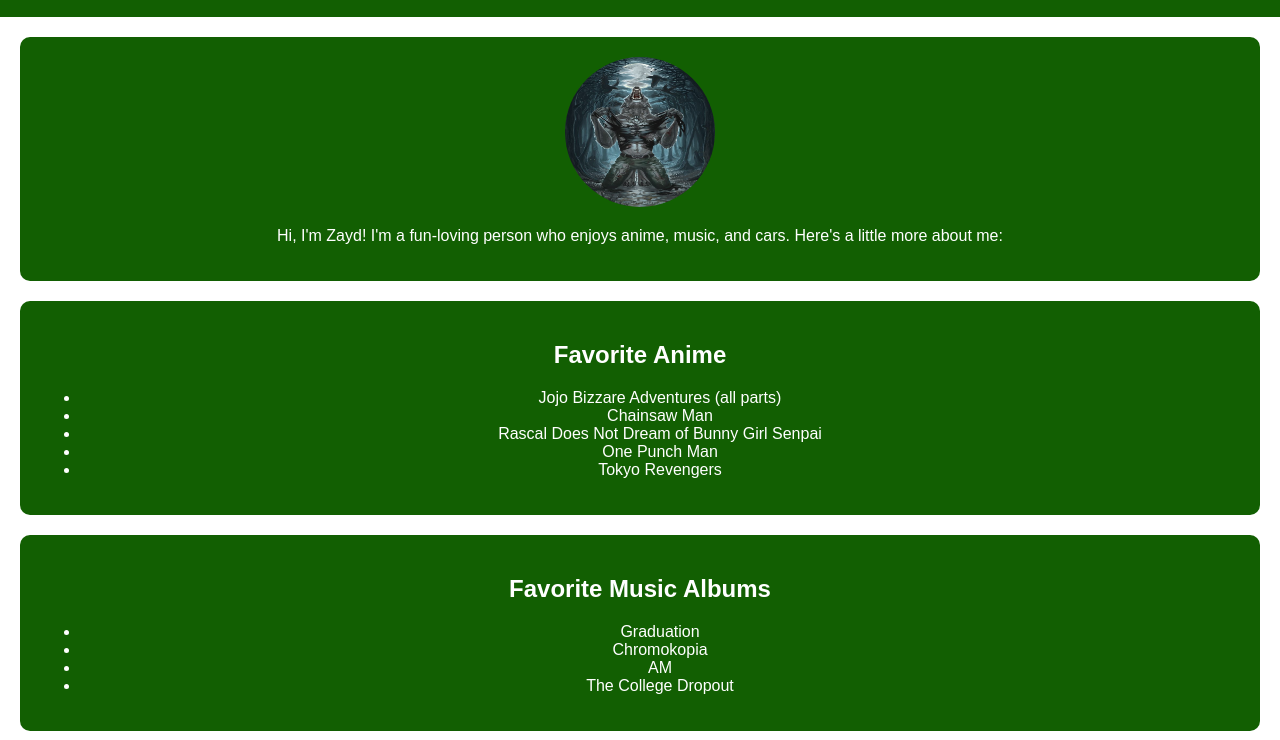
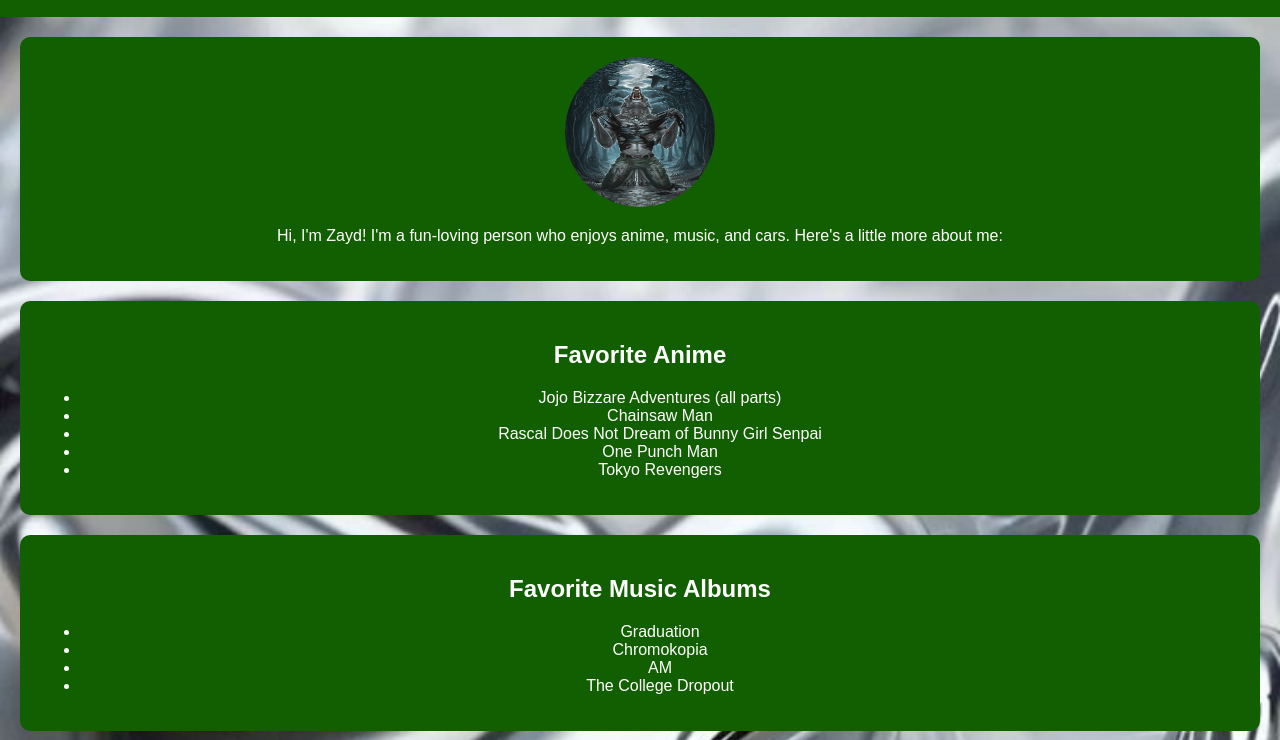
Before and after one commit to snyphr/website, a plain HTML site: page index.html in a window 1280 px wide. Shown: the part 60-800 px from the top of the page. Drawn offline with Linux system fonts and the light colour scheme.

Commit message:
Update index.html

```diff
--- a/index.html
+++ b/index.html
@@ -7,7 +7,7 @@
     <style>
         body {
             font-family: Arial, sans-serif;
-            background: url('path/to/background-image.jpg') no-repeat center center fixed;
+            background: url('Texture Wallpaper Gray.jpg') no-repeat center center fixed;
             background-size: cover;
             color: #fff;
             margin: 0;
```
